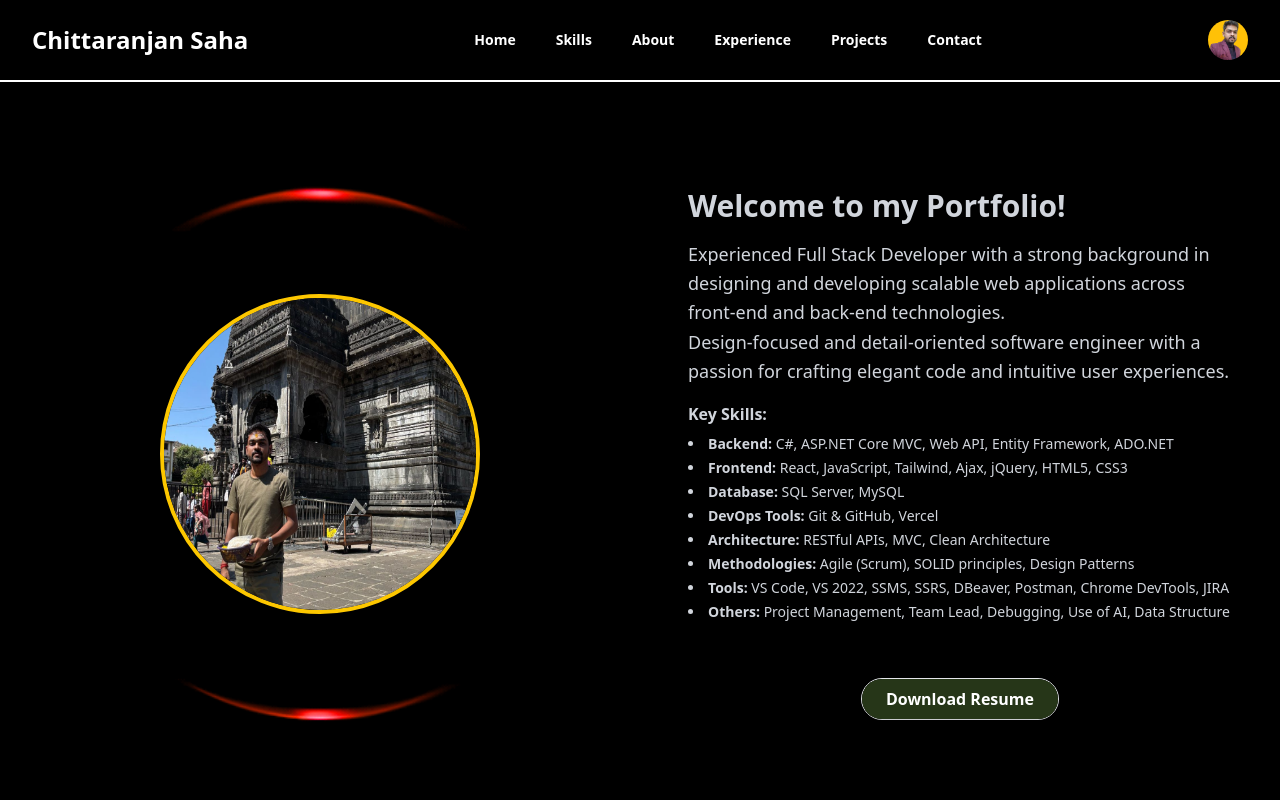
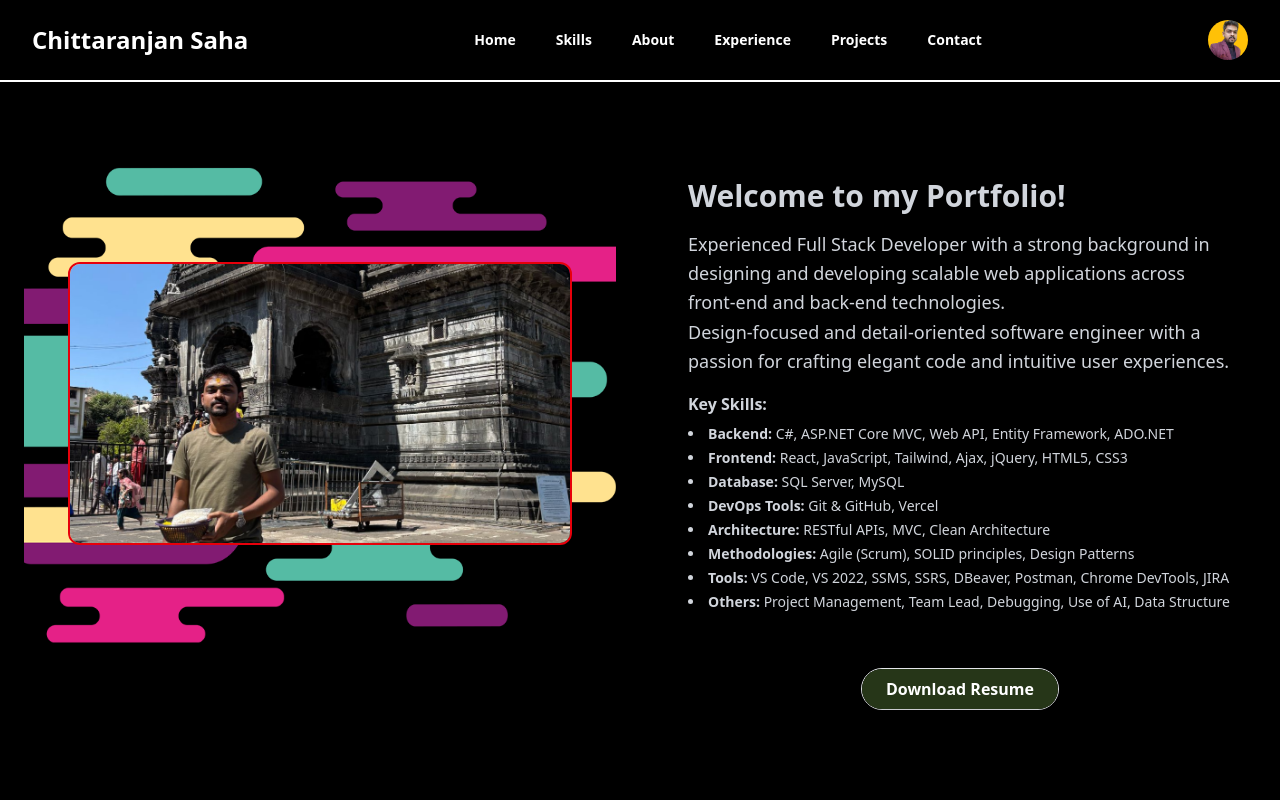
Before and after one commit to git-chittaranjan/personal-website, a React (Vite) app: page / in a window 1280 px wide. Shown: the top 800 px of the page. Built offline with nearby package versions, Linux system fonts and the light colour scheme.

Commit message:
Fixed Header Component

```diff
--- a/src/App.jsx
+++ b/src/App.jsx
@@ -15,7 +15,7 @@ function App() {
     <div className="flex flex-col min-h-screen bg-black">
       <Navbar />
 
-      <main className="flex-grow container mx-auto p-6 pt-8">
+      <main className="flex-grow container mx-auto p-6">
         <section id='home'>
           <HomePage />
         </section>
--- a/src/components/about.jsx
+++ b/src/components/about.jsx
@@ -3,7 +3,7 @@ import AboutCard from './about-card';
 
 const About = () => {
     return (
-        <div className=" pt-10 lg:pt-20 pb-10 lg:pb-20">
+        <div className="pt-30 lg:pt-40 lg:pb-10">
             <div className="w-full max-w-8xl mx-auto flex flex-col md:flex-row items-center gap-10 lg:gap-30">
 
                 {/* Left Side: Title and Description */}
--- a/src/components/contact.jsx
+++ b/src/components/contact.jsx
@@ -47,7 +47,7 @@ const GetInTouch = () => {
     };
 
     return (
-        <div className='pt-10 lg:pt-20 pb-10 lg:pb-20'>
+        <div className='pt-30 lg:pt-30 pb-10 lg:pb-20'>
             <div
                 className="relative min-h-screen bg-cover bg-center ransition-all duration-1500"
                 style={{ backgroundImage: "url('/assets/contact.jpg')" }}
--- a/src/components/experience.jsx
+++ b/src/components/experience.jsx
@@ -47,7 +47,7 @@ const experiences = [
 
 const ExperienceTree = () => {
     return (
-        <div className="pt-10 lg:pt-20 pb-10 lg:pb-20">
+        <div className="pt-30 lg:pt-30">
             <div
                 className="relative min-h-screen bg-cover bg-center ransition-all"
                 style={{ backgroundImage: "url('/assets/experience.jpg')" }}
--- /dev/null
+++ b/src/components/home-imaje.jsx
@@ -0,0 +1,36 @@
+
+import React from 'react'
+import { motion } from "framer-motion";
+
+export default function HomeImage() {
+    return (
+        <div>
+            {/* Home Page Left: Animated Image Section */}
+            <article className="relative w-full h-[400px] md:h-[500px] flex items-center justify-center overflow-hidden">
+                <motion.div
+                    className="absolute inset-0 z-0"
+                    initial={{ backgroundPositionX: '10%', scale: 0.95 }}
+                    animate={{ backgroundPositionX: '90%', scale: 1.05 }}
+                    whileHover={{ scale: 1.1 }}
+                    transition={{
+                        backgroundPositionX: { duration: 10, repeat: Infinity, ease: 'linear' },
+                        scale: { duration: 0.5, ease: 'easeInOut' },
+                    }}
+                    style={{
+                        backgroundImage: "url('/assets/home.png')",
+                        backgroundSize: 'cover',
+                        backgroundRepeat: 'repeat-x',
+                    }}
+                />
+
+                <div className="relative z-10 w-full sm:w-[90%] md:w-[85%] aspect-[16/9] rounded-xl overflow-hidden border-2 border-red-600">
+                    <img
+                        src="/assets/landscape.png"
+                        alt="Foreground"
+                        className="w-full h-full object-cover"
+                    />
+                </div>
+            </article>
+        </div>
+    )
+}
--- a/src/components/home-page.jsx
+++ b/src/components/home-page.jsx
@@ -1,37 +1,16 @@
 
 import { motion } from "framer-motion";
 import DownloadPDFButton from "./resume-download";
+import HomeImage from "./home-imaje";
 
 const HomePage = () => {
     return (
-        <div className="pb-10 bg-black">
+        <div className="bg-black pt-20">
             <div className="min-h-[85vh] flex items-center justify-center">
                 <div className="grid grid-cols-1 lg:grid-cols-2 gap-12 max-w-8xl w-full">
 
-                    <div className="relative w-full min-h-[40vh] md:min-h-[60vh] lg:min-h-[80vh] overflow-hidden">
-                        {/* Background GIF */}
-                        <div className="absolute inset-0 z-10">
-                            <img
-                                src="/assets/home.gif"
-                                alt="Background"
-                                className="w-full h-full object-cover"
-                            />
-                        </div>
-
-                        {/* Foreground Image */}
-                        <div className="relative z-20 flex justify-center items-center h-full">
-                            <div className="group transition duration-300 ease-in-out transform hover:scale-120">
-                                <img
-                                    src="/assets/landscape.png"
-                                    alt="My Image"
-                                    className="w-50 h-50 sm:w-65 sm:h-65 md:w-75 md:h-75 lg:w-80 lg:h-80 rounded-full border-4 border-yellow-400 shadow-lg group-hover:ring-4 group-hover:ring-cyan-600 transition-all duration-300"
-                                />
-                            </div>
-                        </div>
-
-                        {/* Optional overlay for better contrast */}
-                        <div className="absolute inset-0 bg-black bg-opacity-30 z-5" />
-                    </div>
+                    {/* Home Page Left: Animated Image Section */}
+                    <HomeImage />
 
 
                     {/* Right: Text Content Section */}
@@ -65,7 +44,7 @@ const HomePage = () => {
 
                 </div>
             </div>
-        </div>
+        </div >
     );
 };
 
--- a/src/components/navbar.jsx
+++ b/src/components/navbar.jsx
@@ -8,9 +8,8 @@ const Navbar = () => {
     const toggleMenu = () => setIsOpen(!isOpen);
 
     return (
-        <header className="w-full bg-black border-b-2 border-white">
+        <header className="w-full bg-black border-b-2 border-white fixed top-0 left-0 z-50">
             <div className="max-w-7xl mx-auto px-4 sm:px-6 lg:px-8 h-20 flex items-center justify-between">
-
 
                 {/* Left - Mobile Toggle and Name */}
                 <div className="flex items-center gap-x-2">
--- a/src/components/projects.jsx
+++ b/src/components/projects.jsx
@@ -83,9 +83,9 @@ const projects = [
 
 export default function ProjectGrid() {
     return (
-        <div className="pt-10 lg:pt-20 pb-10 lg:pb-20">
+        <div className="pt-30 lg:pt-30 lg:pb-10">
             <div className="px-4 max-w-7xl mx-auto">
-                <div className="flex justify-start lg:justify-end pr-4 pb-10">
+                <div className="flex justify-start lg:justify-end pr-4 pb-10 lg:pb-12">
                     <div className="text-left lg:text-right w-full max-w-xl">
                         <h2 className="text-3xl font-bold text-white pl-2 lg:pl-0 lg:pr-2">
                             Some of My Work
--- a/src/components/skills.jsx
+++ b/src/components/skills.jsx
@@ -64,7 +64,7 @@ const rightSkills = [
 
 export default function SkillsSection() {
     return (
-        <div className="pt-10 lg:pt-20 pb-10 lg:pb-20">
+        <div className="pt-30 lg:pt-30">
 
             <div
                 className="relative min-h-screen bg-cover bg-center transition-all pb-10"
```
Also changed, not shown: 1 other file (tests, documents, lock files or other folders).
